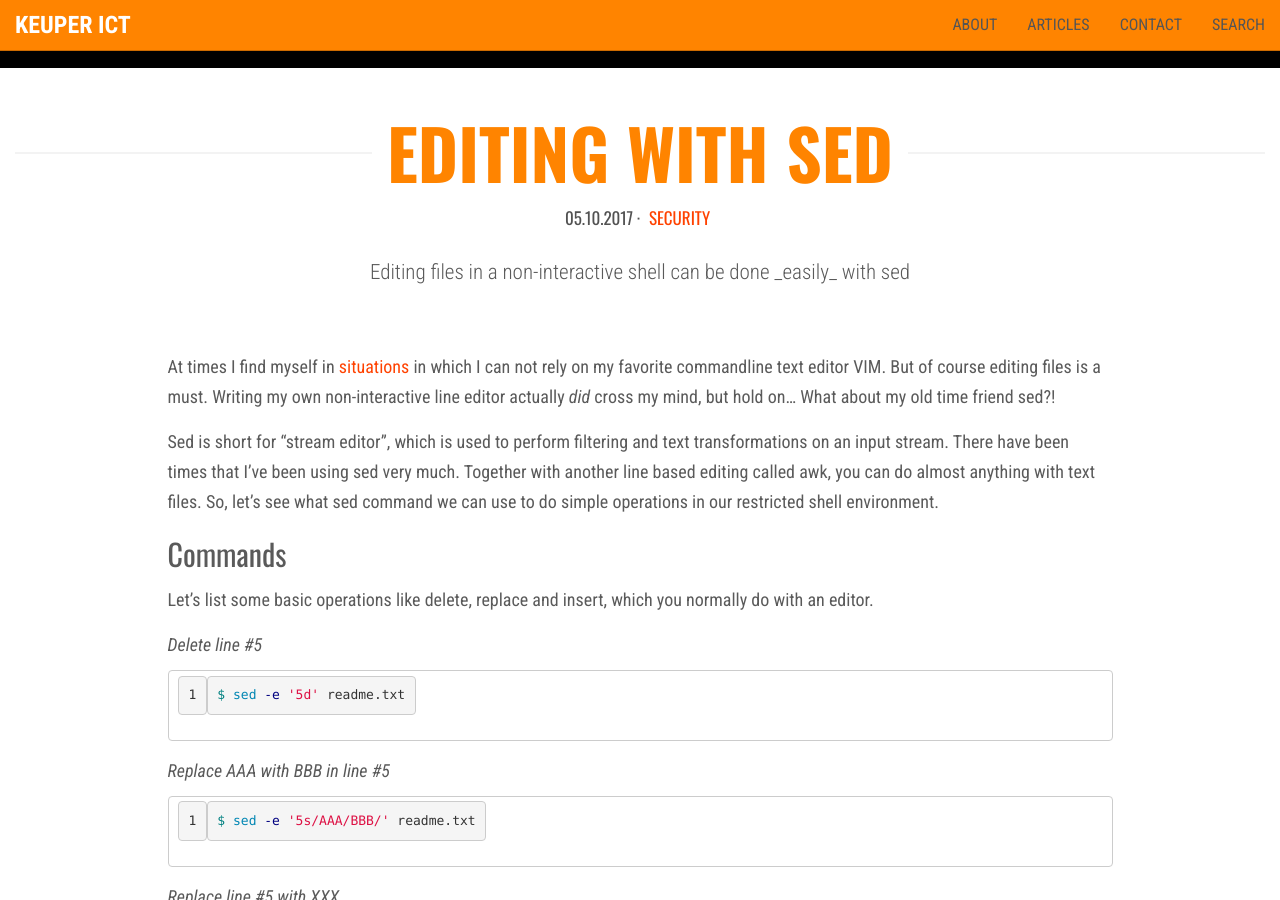
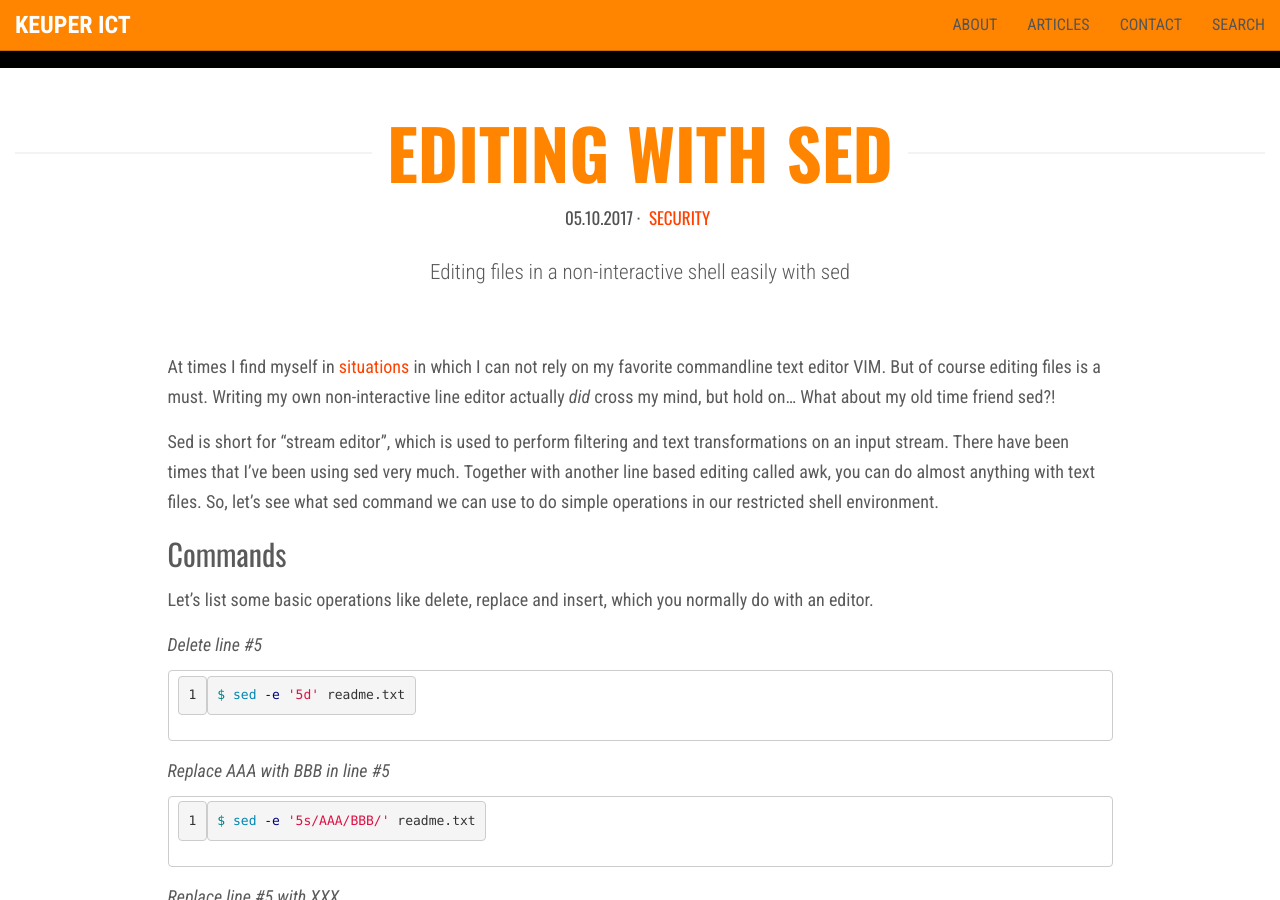
Before and after one commit to jkeuper/jkeuper.github.io, a Jekyll site: the page built from _posts/2017-10-05-editing-with-sed.md, in a window 1280 px wide and 900 px high, scrolled down 463 px. Built offline with Jekyll 4.4.1, drawn with Linux system fonts in a browser that asks for light colours; nearby versions of some CDN libraries.

Commit message:
Updated lead text

```diff
--- a/_posts/2017-10-05-editing-with-sed.md
+++ b/_posts/2017-10-05-editing-with-sed.md
@@ -4,7 +4,7 @@ date: 2017-10-05 00:42
 categories: security
 tags: sed learn hack editor
 featured_image: '/images/posts/sed.png'
-lead_text: 'Editing files in a non-interactive shell can be done _easily_ with sed'
+lead_text: 'Editing files in a non-interactive shell easily with sed'
 ---
 
 At times I find myself in [situations](https://www.us-cert.gov/ncas/alerts/TA15-314A) in which I can not rely on my favorite commandline text editor VIM.
```
